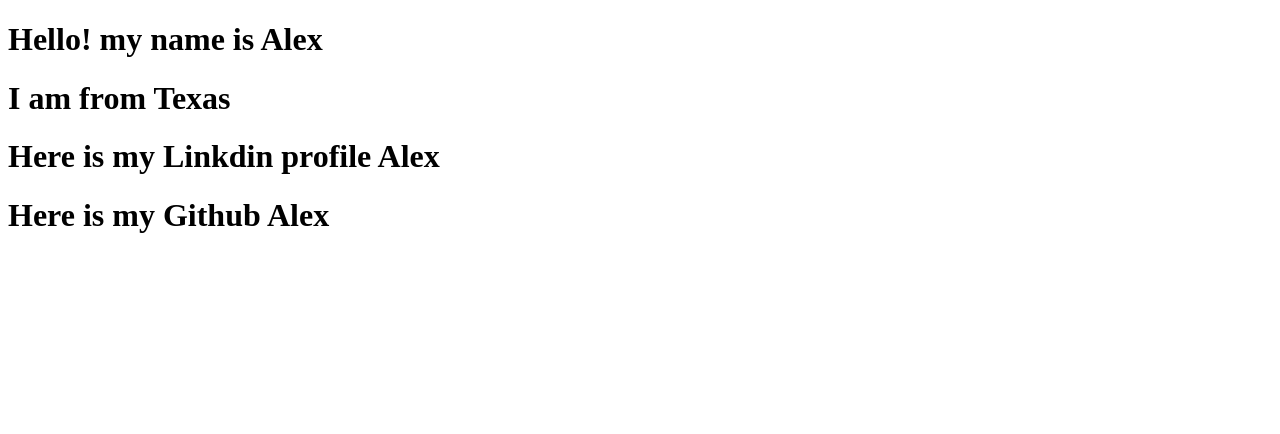
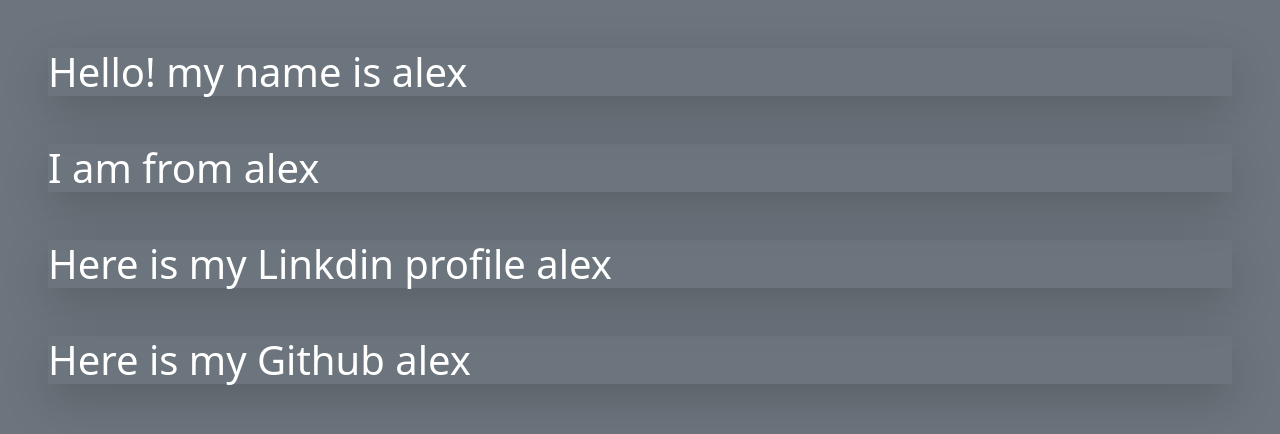
Before and after one commit to Alathrop2/Node-HTML, a website: page index.html in a window 1280 px wide. Drawn offline with nearby package versions, Linux system fonts and the light colour scheme.

Commit message:
added bootstrap

```diff
--- a/index.html
+++ b/index.html
@@ -5,11 +5,12 @@
           <meta http-equiv="X-UA-Compatible" content="IE=edge" />
           <meta name="viewport" content="width=device-width, initial-scale=1.0" />
           <title>Node HTML</title>
+          <link rel="stylesheet" href="https://cdn.jsdelivr.net/npm/bootstrap@5.2.0/dist/css/bootstrap.min.css">
         </head>
-        <body>
-          <h1>Hello! my name is Alex</h1>
-          <h1>I am from Texas</h1>
-          <h1>Here is my Linkdin profile Alex</h1>
-          <h1>Here is my Github Alex</h1>
+        <body class="bg-secondary">
+          <h1 class="text-white shadow-lg m-5">Hello! my name is alex</h1>
+          <h1 class="text-white shadow-lg m-5">I am from alex</h1>
+          <h1 class="text-white shadow-lg m-5">Here is my Linkdin profile alex</h1>
+          <h1 class="text-white shadow-lg m-5">Here is my Github alex</h1>
         </body>
       </html>
--- a/index.js
+++ b/index.js
@@ -34,12 +34,13 @@
           <meta http-equiv="X-UA-Compatible" content="IE=edge" />
           <meta name="viewport" content="width=device-width, initial-scale=1.0" />
           <title>Node HTML</title>
+          <link rel="stylesheet" href="https://cdn.jsdelivr.net/npm/bootstrap@5.2.0/dist/css/bootstrap.min.css">
         </head>
-        <body>
-          <h1>Hello! my name is ${answers.Name}</h1>
-          <h1>I am from ${answers.Location}</h1>
-          <h1>Here is my Linkdin profile ${answers.linkdin}</h1>
-          <h1>Here is my Github ${answers.Github}</h1>
+        <body class="bg-secondary">
+          <h1 class="text-white shadow-lg m-5">Hello! my name is ${answers.Name}</h1>
+          <h1 class="text-white shadow-lg m-5">I am from ${answers.Location}</h1>
+          <h1 class="text-white shadow-lg m-5">Here is my Linkdin profile ${answers.linkdin}</h1>
+          <h1 class="text-white shadow-lg m-5">Here is my Github ${answers.Github}</h1>
         </body>
       </html>`;
     };
```
